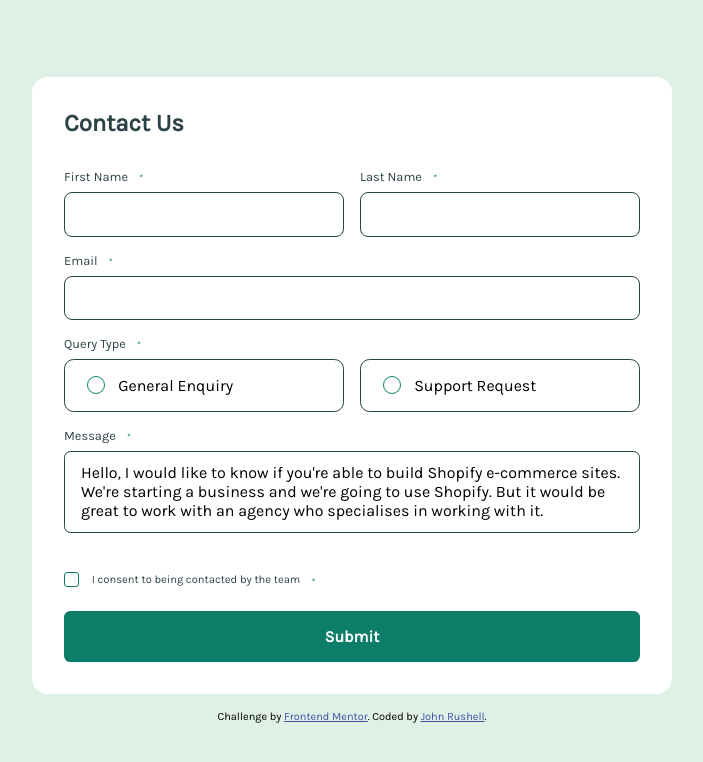
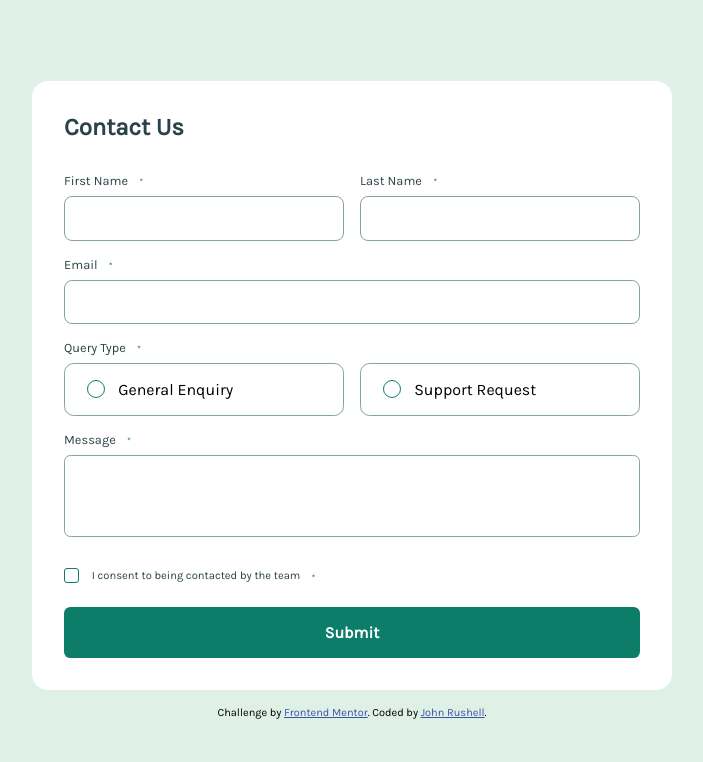
Before and after one commit to Banacount/frontend-shits, a plain HTML site: page contact-form-main/index.html in a window 1280 px wide. Shown: the whole page, without its empty margins (288-991 px from the left). Drawn offline with Linux system fonts and the light colour scheme.

Commit message:
Will finish later lol

```diff
--- a/contact-form-main/index.html
+++ b/contact-form-main/index.html
@@ -17,7 +17,7 @@
 <body>
 
 <div class="fixed-contain">
-<div class="contact-form-contain">
+<form class="contact-form-contain">
 <h2 class="color-medium-gray no-margin mb-1">Contact Us</h2>
 
 <div class="name-info">
@@ -26,7 +26,7 @@
             <p class="sm-label">First Name</p>
             <div class="required-h" title="Required field.">*</div>
         </div>
-        <input type="text" name="first-name">
+        <input type="text" name="first-name" required>
     </div>
 
     <div class="name-item" >
@@ -34,7 +34,7 @@
             <p class="sm-label">Last Name</p>
             <div class="required-h" title="Required field.">*</div>
         </div>
-        <input type="text" name="last-name">
+        <input type="text" name="last-name" required>
     </div>
 </div>
 
@@ -44,7 +44,7 @@
             <p class="sm-label">Email</p>
             <div class="required-h" title="Required field.">*</div>
         </div>
-        <input type="text" name="user-email">
+        <input type="text" name="user-email" required>
     </div>
 </div>
 
@@ -57,11 +57,11 @@
         <div class="selector-contain">
 
             <div class="radio-contain" id="generalEnquiryCon">
-                <input type="radio" id="generalEnquiry" name="general-enquiry">
+                <input type="radio" id="generalEnquiry" name="general-enquiry" required>
                 <label for="generalEnquiry">General Enquiry</label>
             </div>
             <div class="radio-contain" id="supportRequestCon">
-                <input type="radio" id="supportRequest" name="support-request">
+                <input type="radio" id="supportRequest" name="support-request" required>
                 <label for="supportRequest">Support Request</label>
             </div>
 
@@ -75,28 +75,24 @@
             <p class="sm-label">Message</p>
             <div class="required-h" title="Required field.">*</div>
         </div>
-        <div class="message-contain">
-            <p>Hello, I would like to know if you're able to build Shopify
-            e-commerce sites. We're starting a business and we're going
-            to use Shopify. But it would be great to work with an agency
-            who specialises in working with it.</p>
-        </div>
+        <textarea class="message-contain" name="main-message" rows=3></textarea>
     </div>
 </div>
 
-<div class="name-info mt-15">
+<div class="name-info mt-1">
     <div class="name-item" >
         <div class="input-label checkbox-contain" id="consentBoxContain">
-            <input type="radio" name="consent-checkbox" id="consentCheckbox">
+            <input type="radio" name="consent-checkbox" id="consentCheckbox" required>
             <label for="consentCheckbox" class="sm-label">I consent to being contacted by the team</label>
             <div class="required-h" title="Required field.">*</div>
         </div>
+        <p class="some-error">To submit this form, please consent to being contacted</p>
     </div>
 </div>
 
 <button class="submit-btn mt-15">Submit</button>
 
-</div>
+</form>
 
     <div class="attribution">
         Challenge by <a href="https://www.frontendmentor.io?ref=challenge">Frontend Mentor</a>.
--- a/contact-form-main/style-1.css
+++ b/contact-form-main/style-1.css
@@ -79,7 +79,7 @@ p {
     width: 100%;
     font-family: 'karla';
     font-size: 0.9rem;
-    border: 1px solid var(--grey-900-darker);
+    border: 1px solid var(--grey-500-medium);
     border-radius: 0.5rem;
     padding-top: 0.8rem;
     padding-bottom: 0.8rem;
@@ -97,6 +97,13 @@ p {
 .name-item input:hover {
     border-color: var(--green-600-medium);
 }
+.some-error {
+    display: none;
+}
+.name-item:has(input:user-invalid) .some-error  {
+    display: block;
+}
+
 .required-h {
     width: 0.7rem;
     height: 0.7rem;
@@ -117,7 +124,7 @@ p {
     width: 100%;
     display: flex;
     flex-direction: row;
-    border: 1px solid var(--grey-900-darker);
+    border: 1px solid var(--grey-500-medium);
     border-radius: 0.6rem;
     box-sizing: border-box;
     padding-right: 1.4rem;
@@ -171,13 +178,17 @@ p {
 .name-item .message-contain {
     display: flex;
     flex-direction: row;
-    border: 1px solid var(--grey-900-darker);
+    font-family: 'karla';
+    font-size: 1rem;
+    border: 1px solid var(--grey-500-medium);
     border-radius: 0.4rem;
     padding-left: 1rem;
     padding-right: 1rem;
     padding-top: 0.7rem;
     padding-bottom: 0.7rem;
     box-sizing: border-box;
+    resize: none;
+    outline: none;
 }
 .checkbox-contain {
     width: 17rem;
@@ -216,6 +227,11 @@ p {
 .checkbox-contain .sm-label {
     font-size: 0.7rem;
 }
+.some-error {
+    font-size: 0.7rem;
+    color: red;
+}
+
 .submit-btn {
     width: 100%;
     font-family: 'karla';
@@ -227,6 +243,7 @@ p {
     margin-top: 1rem;
     color: var(--white-var);
     background-color: var(--green-600-medium);
+    cursor: pointer;
 }
 
 
```
Also changed, not shown: 2 other files.
